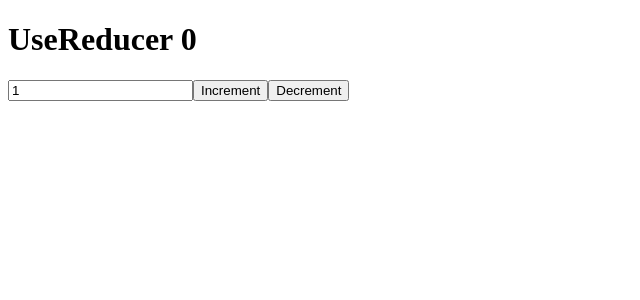
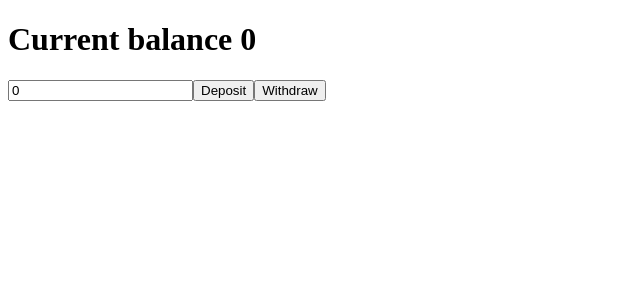
Before and after one commit to ElyorAzimovJava/ReactComponent, a React (Vite) app in the folder reactPro/: page / in a window 1280 px wide. Shown: the top 300 px of the page, without its empty margins (0-640 px from the left). Built offline with nearby package versions, Linux system fonts and the light colour scheme.

Commit message:
Bank account with react reducer

```diff
--- a/reactPro/src/App.jsx
+++ b/reactPro/src/App.jsx
@@ -2,30 +2,33 @@ import Hello from "./component/Hello.jsx"
 import Fruits from "./component/Fruits.tsx"
 import Event from "./component/Event.jsx";
 import Counter from "./component/Counter.jsx";
-import {useReducer} from "react";
+import {useReducer, useState} from "react";
 
 function App() {
-   const [state,dispatch] = useReducer(reducer, {count: 0, incrementBy :1});
-   function reducer(state, action){
-    if(action.type === "increment"){
-        return  {...state, count : state.count + state.incrementBy};
+    const [isError, setIsError] = useState(false);
+    function reducer(state, action){
+      if(action.type === "add"){
+          return {...state, balance: state.balance + action.payload}
+       }
+      if(action.type === "subtract"){
+          if(state.balance < action.payload){
+              setIsError( true);
+              return state;
+          }
+          return {...state, balance: state.balance - action.payload}
+      }
     }
-    if(action.type === "decrement"){
-        return  {...state, count : state.count - state.incrementBy}
-    }
-    if(action.type === "setIncrement"){
-        return {...state, incrementBy : action.payload}
-    }
-   }
-  return <div className="App">
-
-
-      <h1>UseReducer {state.count}</h1>
-      <input value = {state.incrementBy}
-             onChange={(e) => dispatch({type: "setIncrement", payload : Number(e.target.value)})}/>
-      <button onClick ={()=> dispatch({type : "increment", payload : 1})} >Increment</button>
-      <button onClick ={()=> dispatch({type : "decrement", payload : 1})} >Decrement</button>
-         </div>
+    const [amount, setAmount] = useState(0);
+    const [state, dispatch] = useReducer(reducer, {balance:0})
+  return (
+      <div>
+          <h1>Current balance {state.balance}</h1>
+          <input value = {amount} onChange={(e) => setAmount(Number(e.target.value))}/>
+          <button onClick={()=> dispatch({type:"add", payload: amount})}>Deposit</button>
+          <button onClick={()=> dispatch({type:"subtract", payload: amount})}>Withdraw</button>
+          {isError ? <h1 style={{color : "red"}}>Insufficient balance</h1> : ""}
+      </div>
+  )
 }
 
 export default App
```
